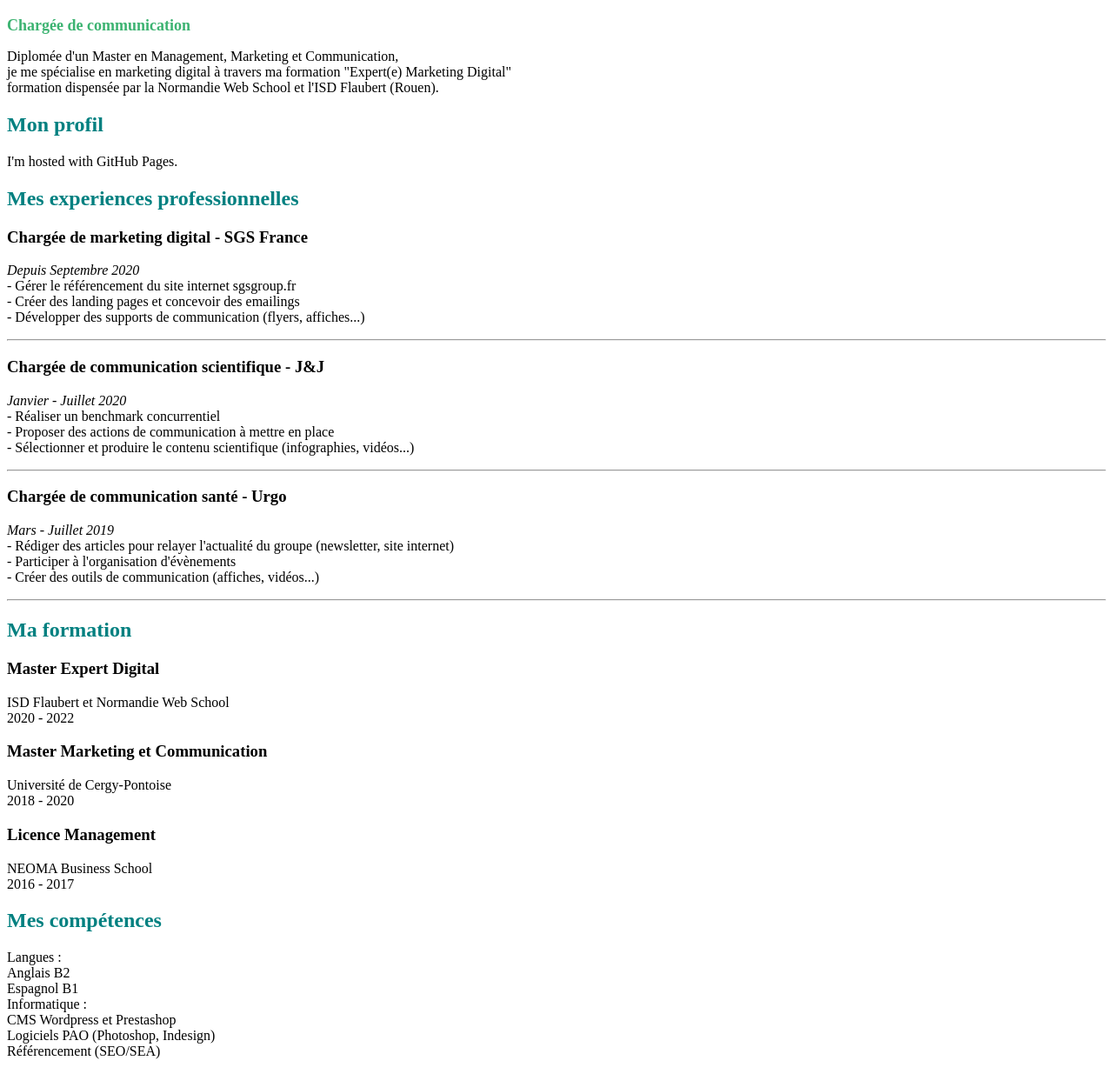
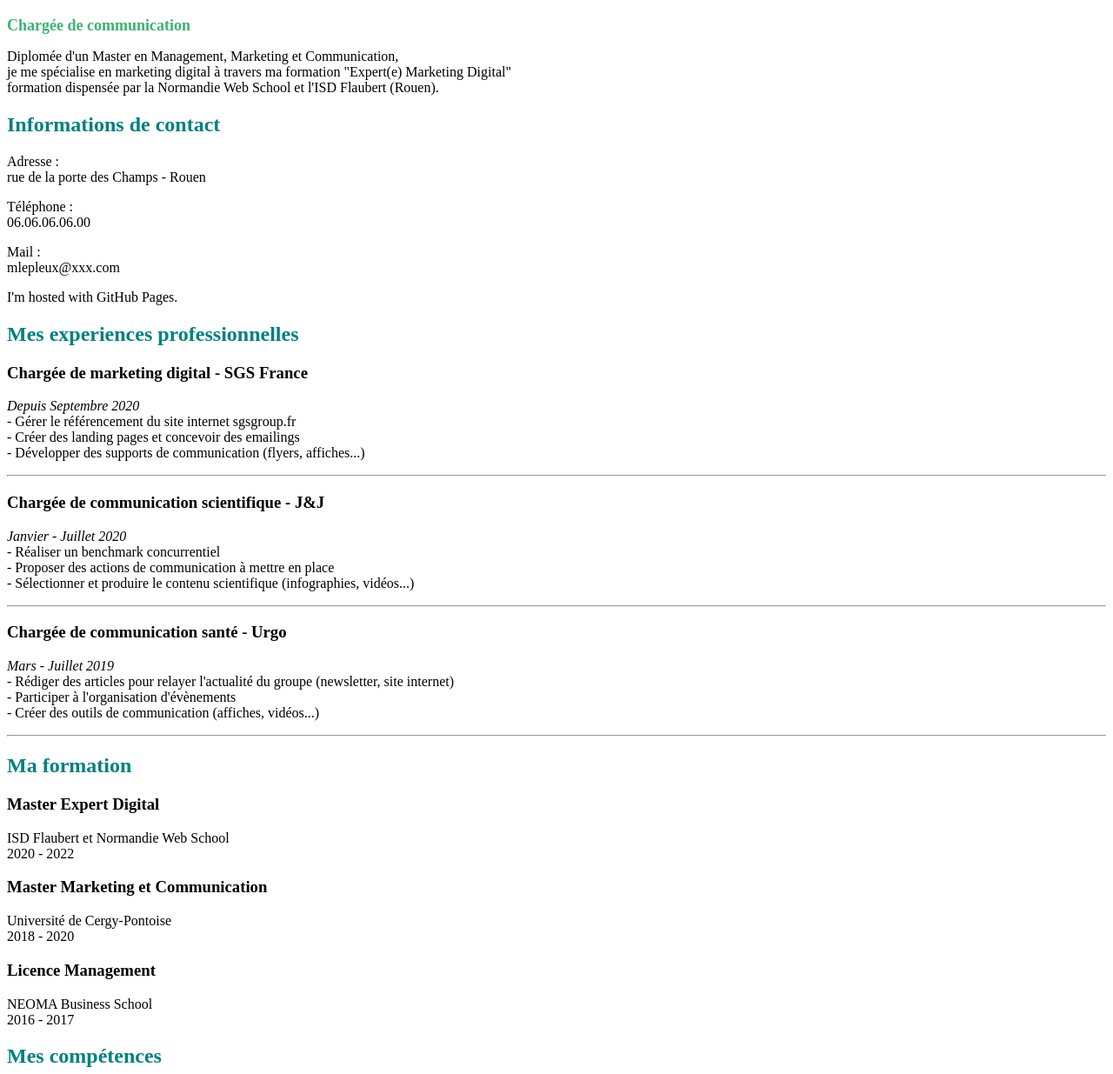
Before and after one commit to marionmaker/marionmaker.github.io, a plain HTML site: page index.html in a window 1280 px wide. Shown: the part 61-1296 px from the top of the page at 87% size. Drawn offline with Linux system fonts and the light colour scheme.

Commit message:
mise a jour 9

```diff
--- a/index.html
+++ b/index.html
@@ -7,7 +7,15 @@
     je me spécialise en marketing digital à travers ma formation "Expert(e) Marketing Digital" <br>
     formation dispensée par la Normandie Web School et l'ISD Flaubert (Rouen).</p>
 <section id="moi">
-    <h2><font color=Teal>Mon profil</font></h2>
+    <h2><font color=Teal>Informations de contact</font></h2>
+    <div class="contact">
+        <p>Adresse :<br>
+        rue de la porte des Champs - Rouen</p>
+        <p>Téléphone :<br>
+        06.06.06.06.00</p>
+        <p>Mail :<br>
+        mlepleux@xxx.com</p>
+    </div>
     <p>I'm hosted with GitHub Pages.</p>
 </section>
 <section id="experiences professionnelles">
@@ -60,11 +68,11 @@
 <section id="competences">
     <h2><font color=Teal>Mes compétences</font></h2>
     <p>Langues : <br>
-        Anglais B2<br>
-        Espagnol B1<br>
+        - Anglais B2<br>
+        - Espagnol B1<br>
         Informatique :<br>
-        CMS Wordpress et Prestashop<br>
-        Logiciels PAO (Photoshop, Indesign)<br>
+        - CMS Wordpress et Prestashop<br>
+        - Logiciels PAO (Photoshop, Indesign)<br>
         Référencement (SEO/SEA)</p>
 </section>
 <section id="loisirs">
```
